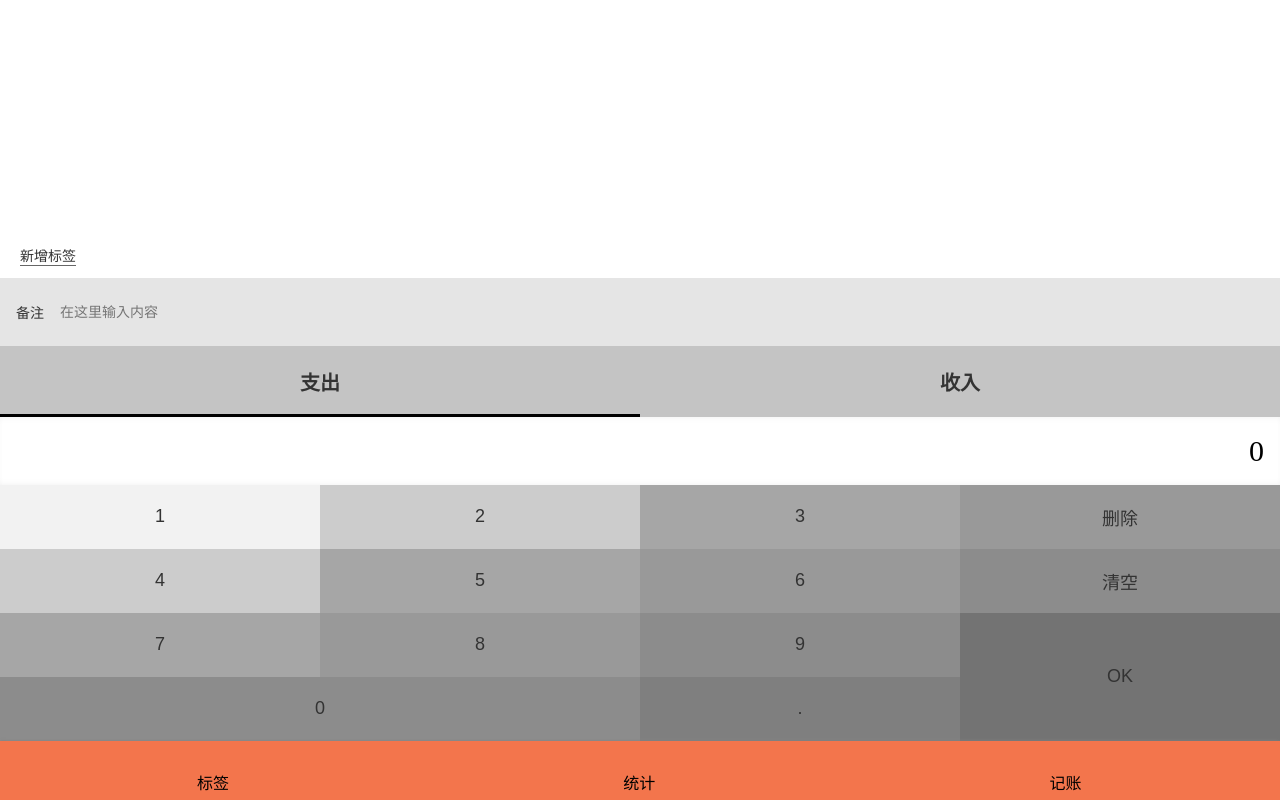
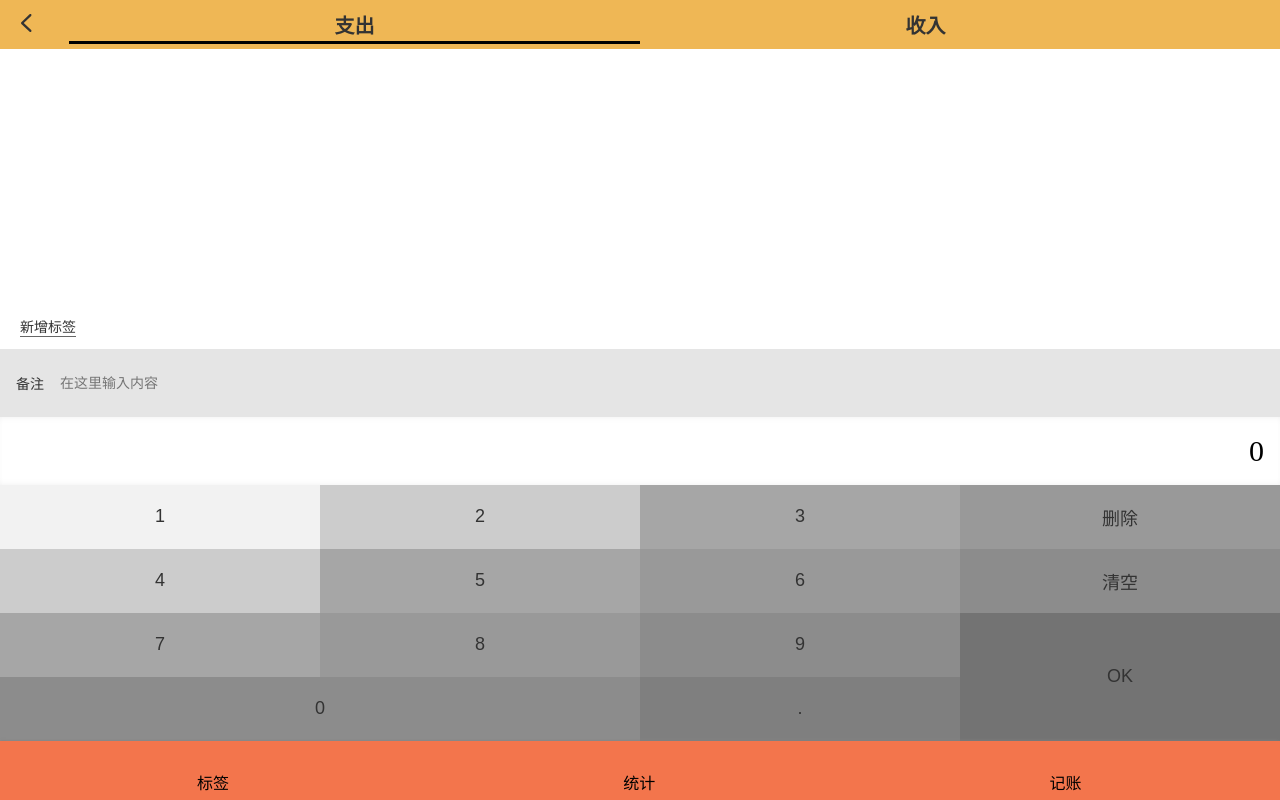
Before and after one commit to znzaznz/react-monery, a React app: page /#/money in a window 1280 px wide. Built offline with nearby package versions, Linux system fonts and the light colour scheme.

Commit message:
稍微改变了一下收支的配色以及css

```diff
--- /dev/null
+++ b/src/component/RollBack/RollBack.jsx
@@ -0,0 +1,17 @@
+import React from 'react';
+import SvgIcon from "../SvgIcon";
+import {useHistory} from "react-router-dom";
+
+export default function RollBack(props) {
+    //增加回滚操作
+    const history = useHistory()
+    const rollBack = ()=>{
+        history.goBack()
+    }
+
+    return (
+        <div onClick={rollBack}>
+            <SvgIcon name={props.position}/>
+        </div>
+    )
+}
--- a/src/views/Money/CategorySection/index.scss
+++ b/src/views/Money/CategorySection/index.scss
@@ -1,11 +1,12 @@
 .CategorySection{
+  flex-grow: 1;
   >ol{
     display: flex;
     text-align: center;
     li{
       font-size: 20px;
       font-weight: bold;
-      padding: 21px 0;
+      padding: 10px 0;
       width: 50%;
       position: relative;
       &.selected::after{
--- a/src/views/Money/Money.jsx
+++ b/src/views/Money/Money.jsx
@@ -9,6 +9,7 @@ import {connect} from "react-redux";
 import {collectData} from "../../model/action/record_action";
 import uuid from "react-uuid";
 import dayjs from "dayjs";
+import RollBack from "../../component/RollBack/RollBack";
 
 const defaultRecord = {
     tags:[],
@@ -43,11 +44,13 @@ function Money(props) {
 
     return (
         <div className={"Money"}>
+            <div className="moneywapper">
+                <RollBack position={"left"}/>
+                <CategorySection category={putData.category} onChange={(data)=>changePutData({category:data})}/>
+                <RollBack/>
+            </div>
            <TagsSection tags={putData.tags} onChange={(data)=>changePutData({tags:data})}/>
            <NoteSection onChange={(data)=>changePutData({note:data})} note={putData.note}/>
-           <div className="moneywapper">
-               <CategorySection category={putData.category} onChange={(data)=>changePutData({category:data})}/>
-           </div>
            <NumberPadSection number={putData.account} onChange={(data)=>{changePutData({account:data})}} onClick={submit}/>
         </div>
     )
--- a/src/views/Money/index.scss
+++ b/src/views/Money/index.scss
@@ -1,9 +1,22 @@
-.Money{
+.Money {
   height: 100%;
   display: flex;
   flex-direction: column;
   background-color: white;
-  .moneywapper{
-    background-color: #c4c4c4;
+
+  .moneywapper {
+    display: flex;
+    justify-content: space-between;
+    align-items: center;
+    background-color: #efb755;
+    div {
+      padding: 0 15px;
+      ol {
+        padding: 5px 0;
+        li {
+          padding: 5px;
+        }
+      }
+    }
   }
 }
--- a/src/views/Tag/index.jsx
+++ b/src/views/Tag/index.jsx
@@ -1,28 +1,21 @@
 import React from 'react';
 import SvgIcon from "../../component/SvgIcon"
-import {useParams,useHistory}  from "react-router-dom"
+import {useParams}  from "react-router-dom"
 import "./index.scss"
 import TagsButton from "../../component/TagsButton"
 import {useTags} from "../../model/useTags";
 import ChangeTags from "../../component/ChangeTags/ChangeTags";
+import RollBack from "../../component/RollBack/RollBack";
 
 export default function Index() {
     //获取当前页面的tag名字并且取得要用的api
     const {tag} = useParams()
     const {selectTagName,deleteTag,changeTagName} = useTags();
 
-    //left图标的回退功能
-    const history = useHistory()
-    const rollBack = ()=>{
-        history.goBack()
-    }
-
     return (
         <div className={"Tag"}>
            <div className={"TagSpan"}>
-               <div onClick={rollBack}>
-                    <SvgIcon name={"left"}/>
-               </div>
+               <RollBack position={"left"}/>
                <span>编辑标签</span>
                <SvgIcon/>
            </div>
@@ -36,7 +29,6 @@ export default function Index() {
                 </div>
                  : <div>
                     <span>删除了</span>
-                    <TagsButton name={"返回上一级"} onClick={rollBack}/>
                 </div>}
         </div>
     )
```
